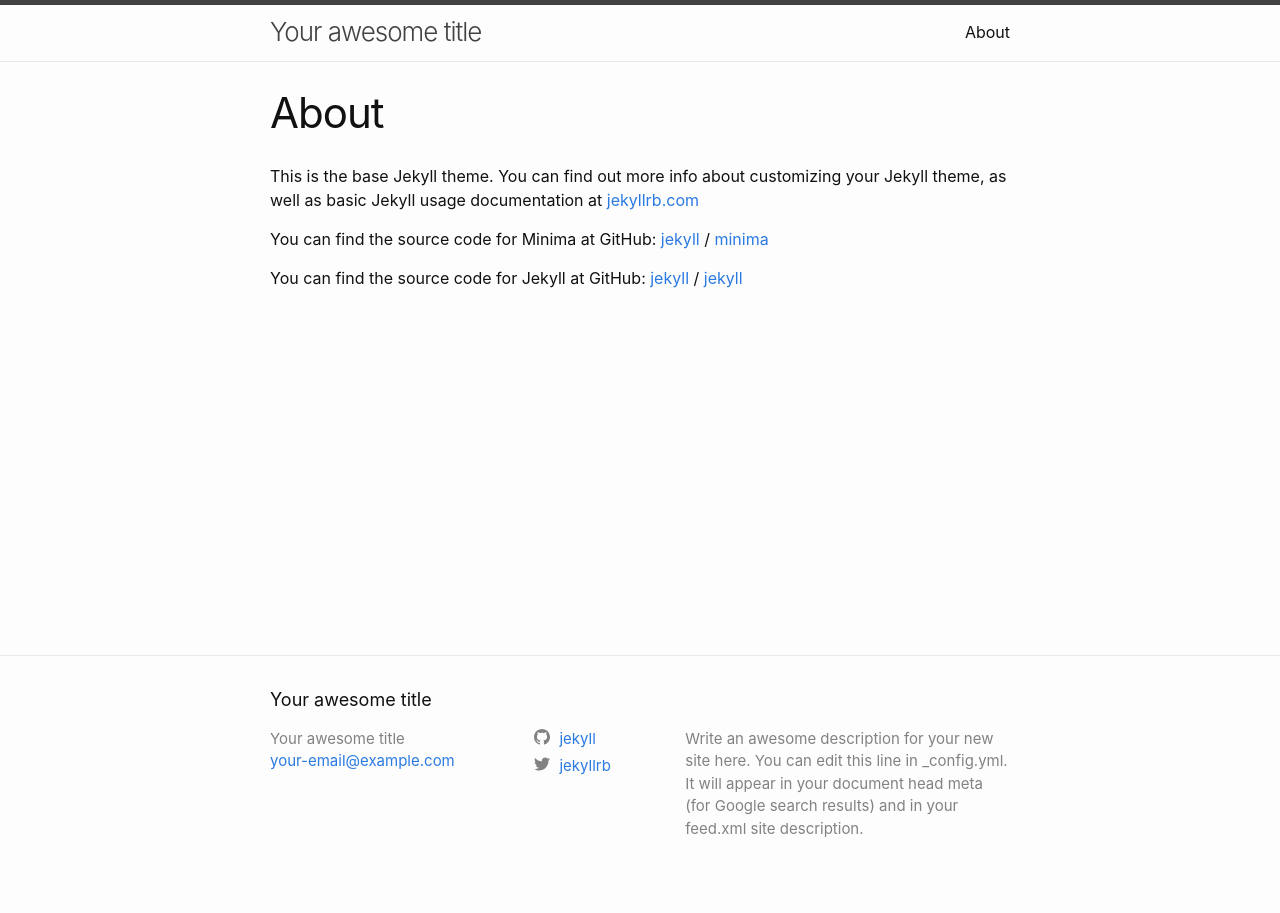
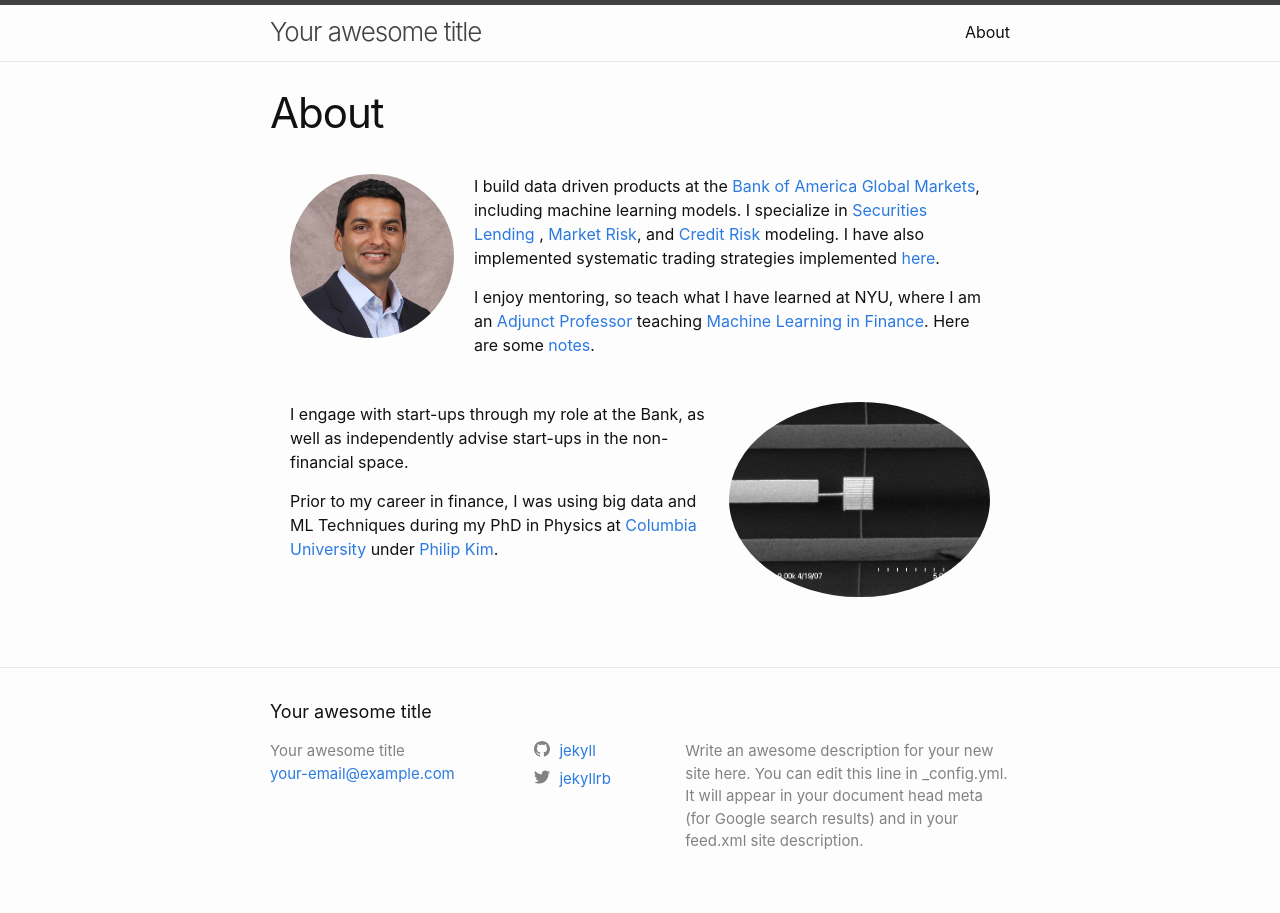
Before and after one commit to meninder/amplify-website, a Jekyll site: the page built from about.html, in a window 1280 px wide. Built offline with Jekyll 4.4.1, drawn with Linux system fonts in a browser that asks for light colours.

Commit message:
most of about page

```diff
--- a/_sass/minima/_base.scss
+++ b/_sass/minima/_base.scss
@@ -59,6 +59,9 @@ img {
   vertical-align: middle;
 }
 
+.rounded-circle {
+  border-radius: 50%;
+}
 
 
 /**
--- a/_sass/minima/_layout.scss
+++ b/_sass/minima/_layout.scss
@@ -253,3 +253,15 @@
     }
   }
 }
+
+
+/**
+* About
+ */
+.about-container{
+    margin:10px 10px
+}
+
+.about-container-div{
+    margin:10px 10px
+}
--- /dev/null
+++ b/about.html
@@ -0,0 +1,37 @@
+---
+layout: page
+title: About
+permalink: /about/
+---
+
+<div class="row about-container" style="display: flex">
+    <div class="about-container-div">
+        <img class="rounded-circle avatar" itemprop="photo" alt="Mike Purewal" src="/assets/img/mpurewal.jpg" loading="lazy">
+    </div>
+
+    <div itemscope itemtype="http://data-vocabulary.org/Person" class="about-container-div">
+        <p>I build data driven products at the <a href="https://business.bofa.com/en-us/content/about-us.html"> Bank of America Global Markets</a>,
+            including machine learning models.  I specialize in <a href="https://www.investopedia.com/terms/s/securitieslending.asp"> Securities Lending </a>,
+            <a href="https://www.investopedia.com/terms/m/marketrisk.asp">Market Risk</a>, and
+            <a href="https://www.investopedia.com/terms/c/creditrisk.asp">Credit Risk </a> modeling.
+            I have also implemented systematic trading strategies implemented
+            <a href="https://cpb-us-e2.wpmucdn.com/faculty.sites.uci.edu/dist/2/51/files/2018/05/JPM-2017-MachineLearningInvestments.pdf">here</a>.  </p>
+
+        <p>I enjoy mentoring, so teach what I have learned at NYU, where I am an
+            <a href="https://engineering.nyu.edu/faculty/meninder-purewal">Adjunct Professor</a> teaching
+            <a href="https://engineering.nyu.edu/academics/departments/finance-and-risk-engineering/fre-course-listings">Machine Learning in Finance</a>.  Here are some
+            <a href="#">notes</a>.</p>
+    </div>
+</div>
+
+<div class="row about-container" style="display: flex">
+    <div class="about-container-div">
+        <p> I engage with start-ups through my role at the Bank, as well as independently advise start-ups in the non-financial space.</p>
+        <p> Prior to my career in finance, I was using big data and ML Techniques during my PhD in Physics
+            at <a href="https://www.columbia.edu/"> Columbia University </a>
+        under <a href="https://kim.physics.harvard.edu/"> Philip Kim</a>.  </p>
+    </div>
+    <div class="about-container-div">
+        <img class="rounded-circle avatar" itemprop="photo" alt="Carbon Nanotube" src="/assets/img/nanotube.png" loading="lazy">
+    </div>
+</div>
--- a/about.markdown
+++ /dev/null
@@ -1,18 +0,0 @@
----
-layout: page
-title: About
-permalink: /about/
----
-
-This is the base Jekyll theme. You can find out more info about customizing your Jekyll theme, as well as basic Jekyll usage documentation at [jekyllrb.com](https://jekyllrb.com/)
-
-You can find the source code for Minima at GitHub:
-[jekyll][jekyll-organization] /
-[minima](https://github.com/jekyll/minima)
-
-You can find the source code for Jekyll at GitHub:
-[jekyll][jekyll-organization] /
-[jekyll](https://github.com/jekyll/jekyll)
-
-
-[jekyll-organization]: https://github.com/jekyll
```
Also changed, not shown: assets/img/mpurewal.jpg (added), assets/img/nanotube.png (added), 1 other file.
